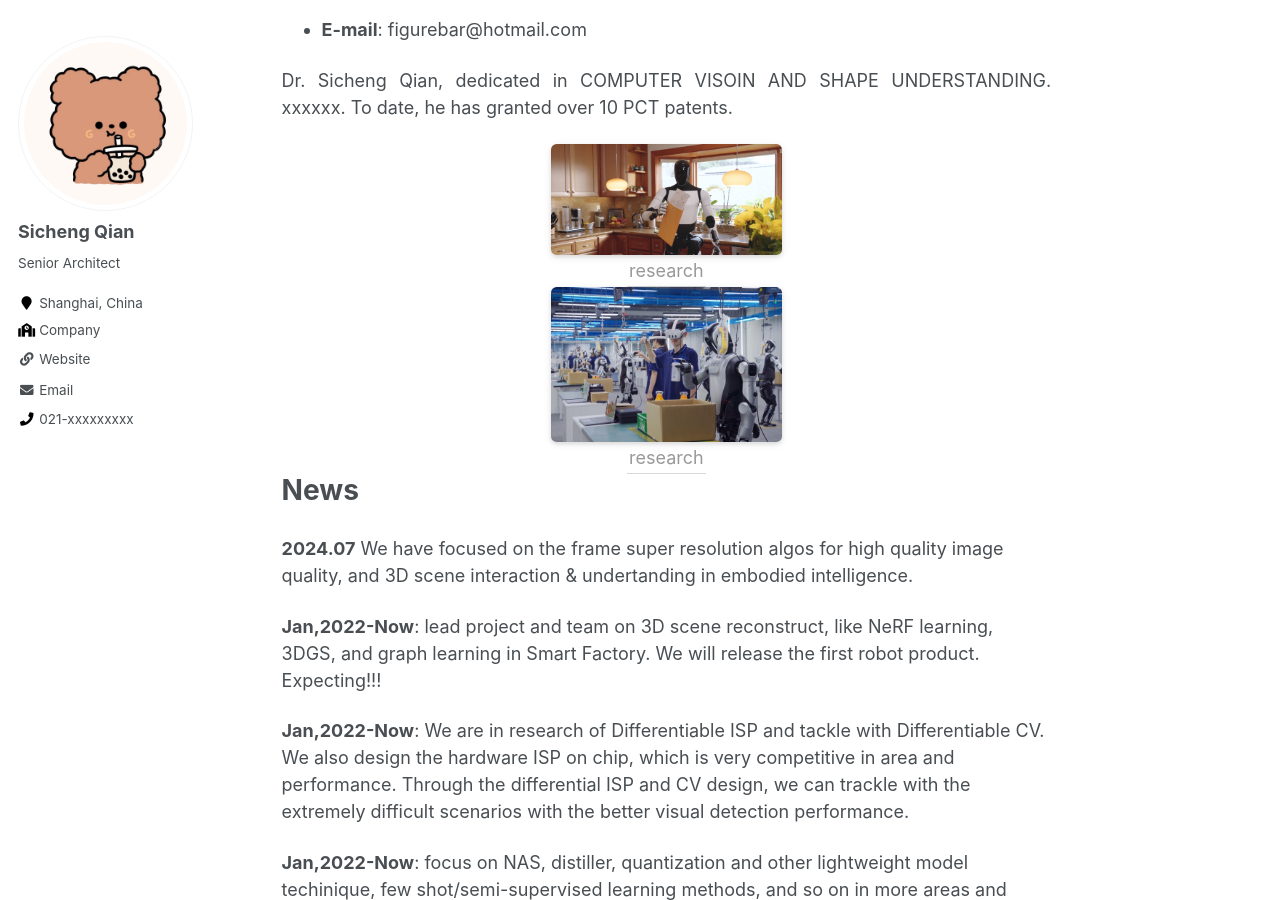
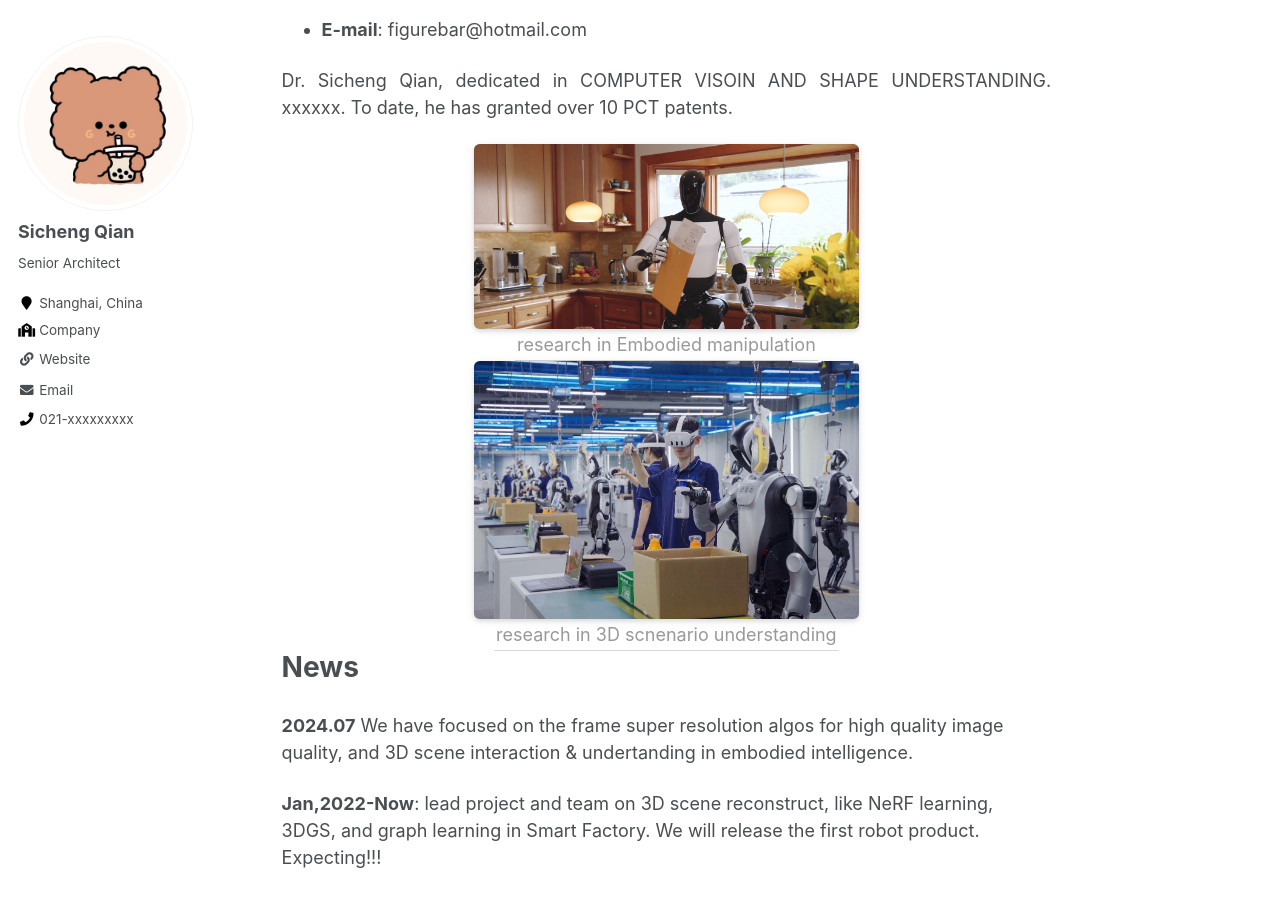
Before and after one commit to aqsc/aqsc.github.io, a Jekyll site: the page built from _pages/about.md, in a window 1280 px wide and 900 px high, scrolled down 466 px. Built offline with Jekyll 4.4.1, drawn with Linux system fonts in a browser that asks for light colours.

Commit message:
Update about.md

```diff
--- a/_pages/about.md
+++ b/_pages/about.md
@@ -33,24 +33,24 @@ Dr. Sicheng Qian, dedicated in COMPUTER VISOIN AND SHAPE UNDERSTANDING. xxxxxx.
 
 <center>
     <img style="border-radius: 0.3125em;
-    box-shadow: 0 2px 4px 0 rgba(34,36,38,.12),0 2px 10px 0 rgba(34,36,38,.08); width:30%;"
+    box-shadow: 0 2px 4px 0 rgba(34,36,38,.12),0 2px 10px 0 rgba(34,36,38,.08); width:50%;"
     src="{{ base_path }}/images/research_174.png">
     <br>
     <div style="color:orange; border-bottom: 1px solid #d9d9d9;
     display: inline-block;
     color: #999;
-    padding: 2px;">research</div>
+    padding: 2px;">research in Embodied manipulation</div>
 </center>
 
 <center>
     <img style="border-radius: 0.3125em;
-    box-shadow: 0 2px 4px 0 rgba(34,36,38,.12),0 2px 10px 0 rgba(34,36,38,.08); width:30%;"
+    box-shadow: 0 2px 4px 0 rgba(34,36,38,.12),0 2px 10px 0 rgba(34,36,38,.08); width:50%;"
     src="{{ base_path }}/images/research_173.jpg">
     <br>
     <div style="color:orange; border-bottom: 1px solid #d9d9d9;
     display: inline-block;
     color: #999;
-    padding: 2px;">research</div>
+    padding: 2px;">research in 3D scnenario understanding</div>
 </center>
 
 # News
```
